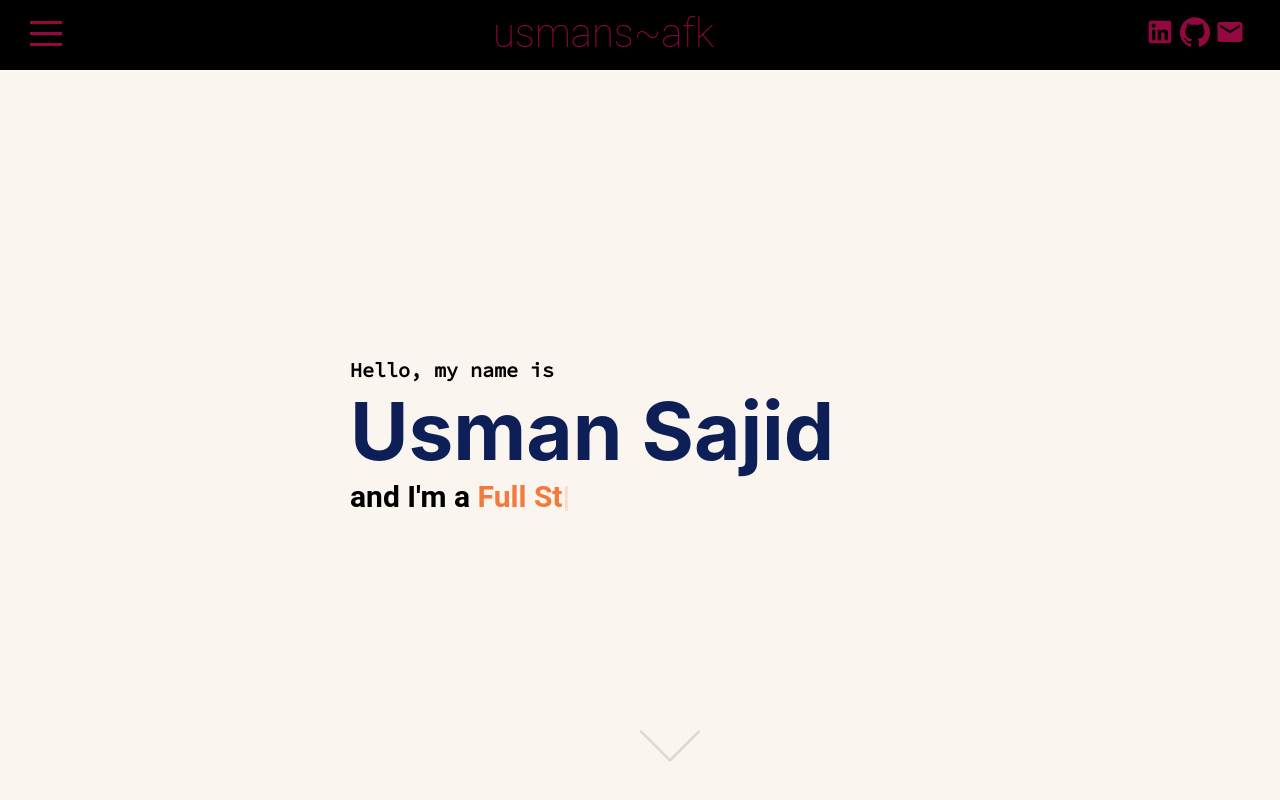
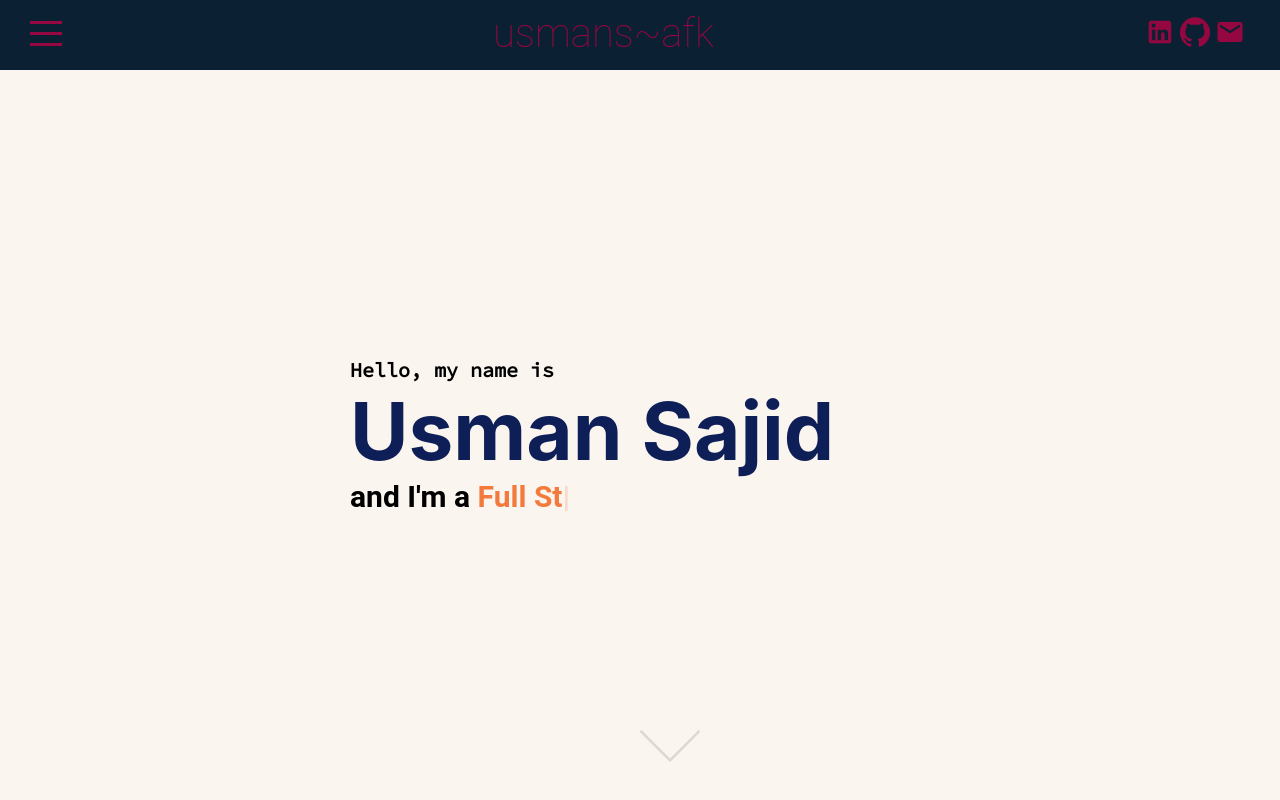
Before and after one commit to usmansafk/MyWebsite, a React (Create React App) app: page / in a window 1280 px wide. Built offline with nearby package versions, Linux system fonts and the light colour scheme.

Commit message:
changed nav col

```diff
--- a/src/components/nav/NavBarStyle.scss
+++ b/src/components/nav/NavBarStyle.scss
@@ -4,7 +4,7 @@
   width: 100%;
   height: 70px;
   color: $mainColour;
-  background-color: black;
+  background-color: #0c2033;
   position: fixed;
   top: 0;
   z-index: 3;
```
